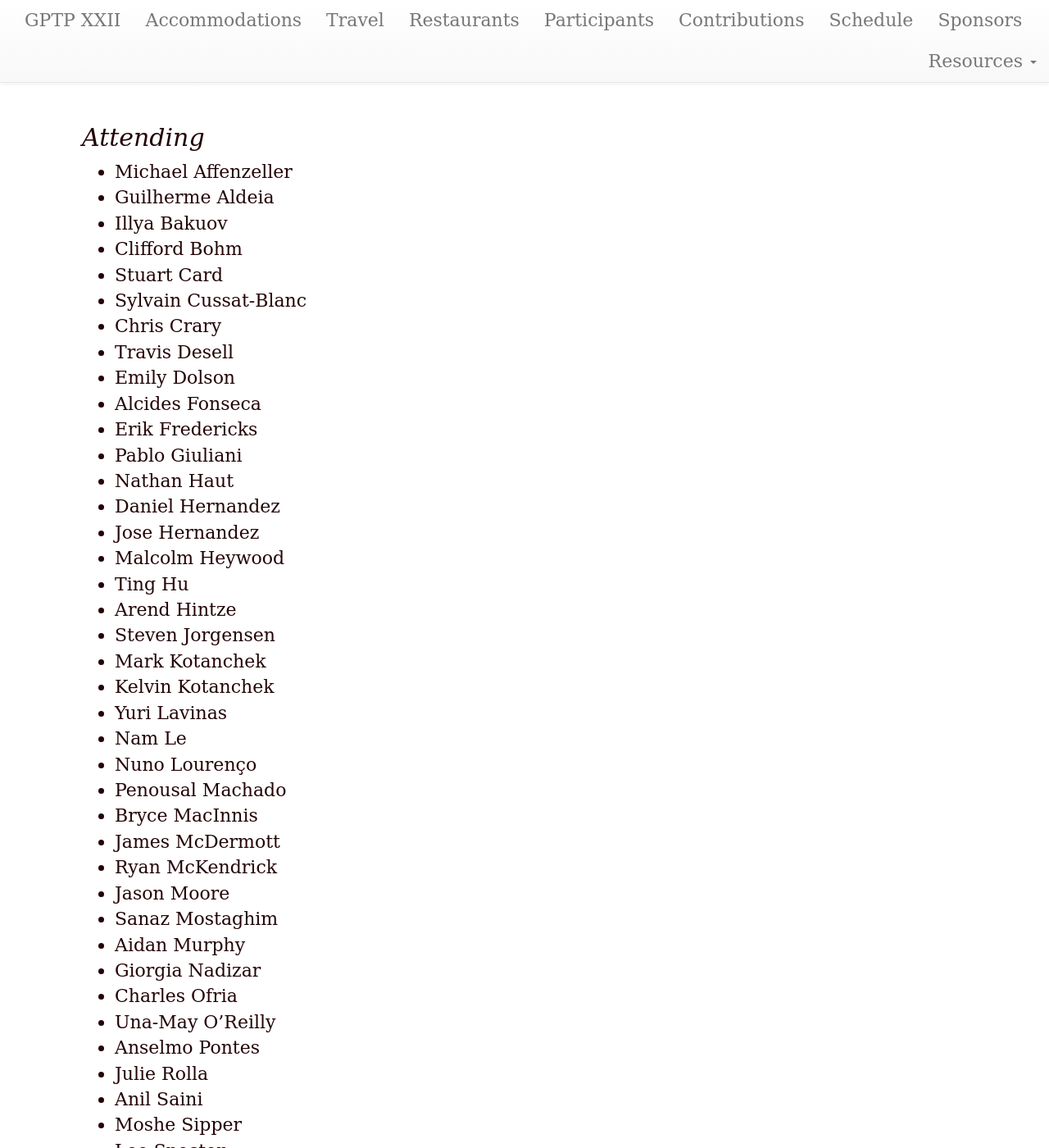
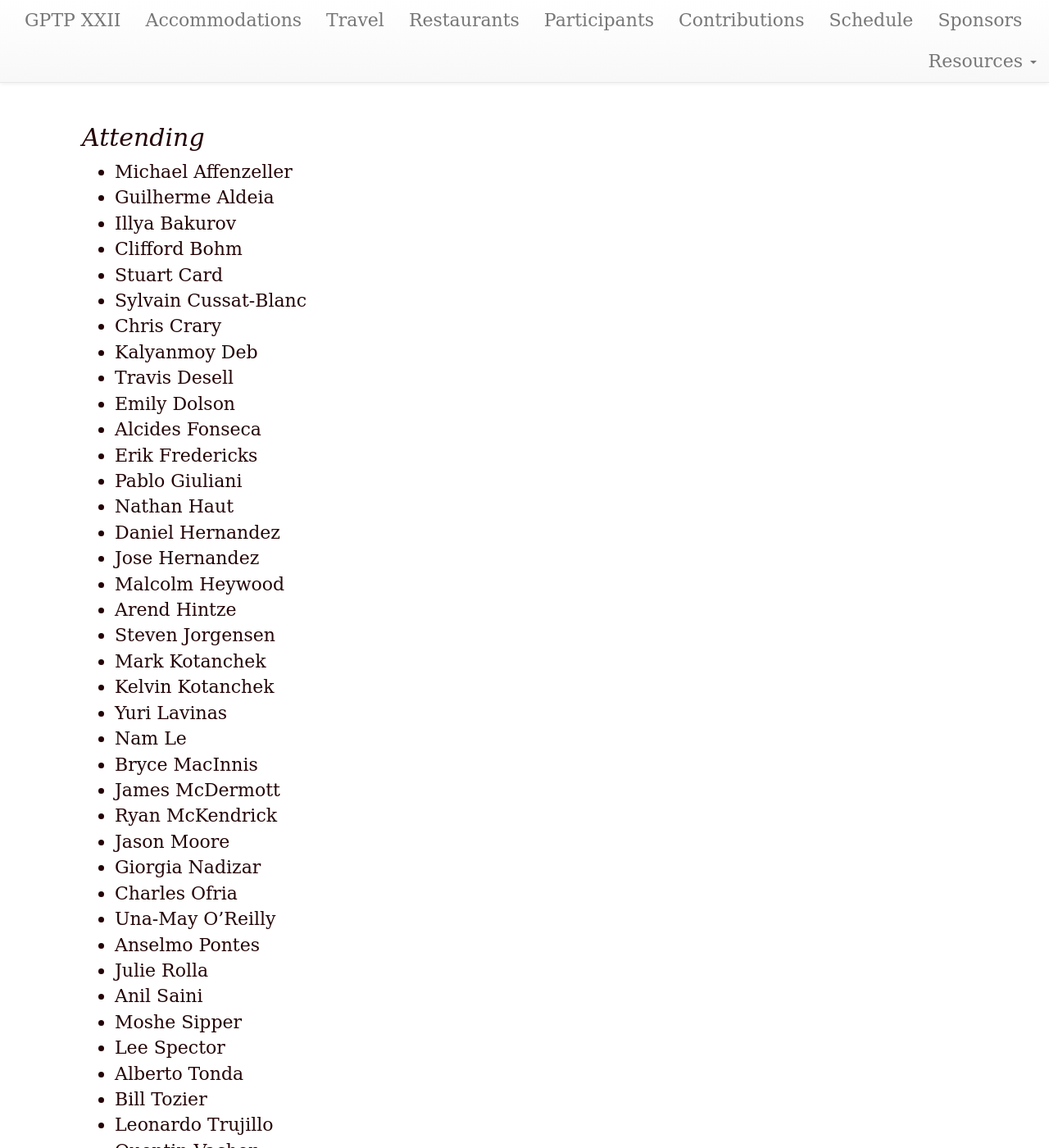
Before and after one commit to GPTP-workshop/gptp-workshop.github.io, a Jekyll site: the page built from attendees.md, in a window 1280 px wide and 1400 px high, scrolled down 378 px. Shown: the whole window at 82% size. Built offline with Jekyll 4.4.1, drawn with Linux system fonts in a browser that asks for light colours; our own code applies the rules of GitHub Pages for plain Markdown files.

Commit message:
Update attendees.md

```diff
--- a/attendees.md
+++ b/attendees.md
@@ -15,11 +15,12 @@ year: 2025
 
 - Michael	Affenzeller
 - Guilherme Aldeia
-- Illya Bakuov
+- Illya Bakurov
 - Clifford Bohm
 - Stuart Card
 - Sylvain Cussat-Blanc
 - Chris Crary
+- Kalyanmoy Deb
 - Travis Desell
 - Emily Dolson
 - Alcides Fonseca
@@ -29,21 +30,16 @@ year: 2025
 - Daniel Hernandez
 - Jose Hernandez
 - Malcolm Heywood
-- Ting Hu
 - Arend Hintze
 - Steven Jorgensen
 - Mark Kotanchek
 - Kelvin Kotanchek
 - Yuri Lavinas
 - Nam Le
-- Nuno Lourenço
-- Penousal Machado
 - Bryce MacInnis
 - James McDermott
 - Ryan McKendrick
 - Jason Moore
-- Sanaz	Mostaghim
-- Aidan Murphy
 - Giorgia	Nadizar
 - Charles	Ofria
 - Una-May O'Reilly
```
Also changed, not shown: other parts of attendees.md (+0 -1 lines).
